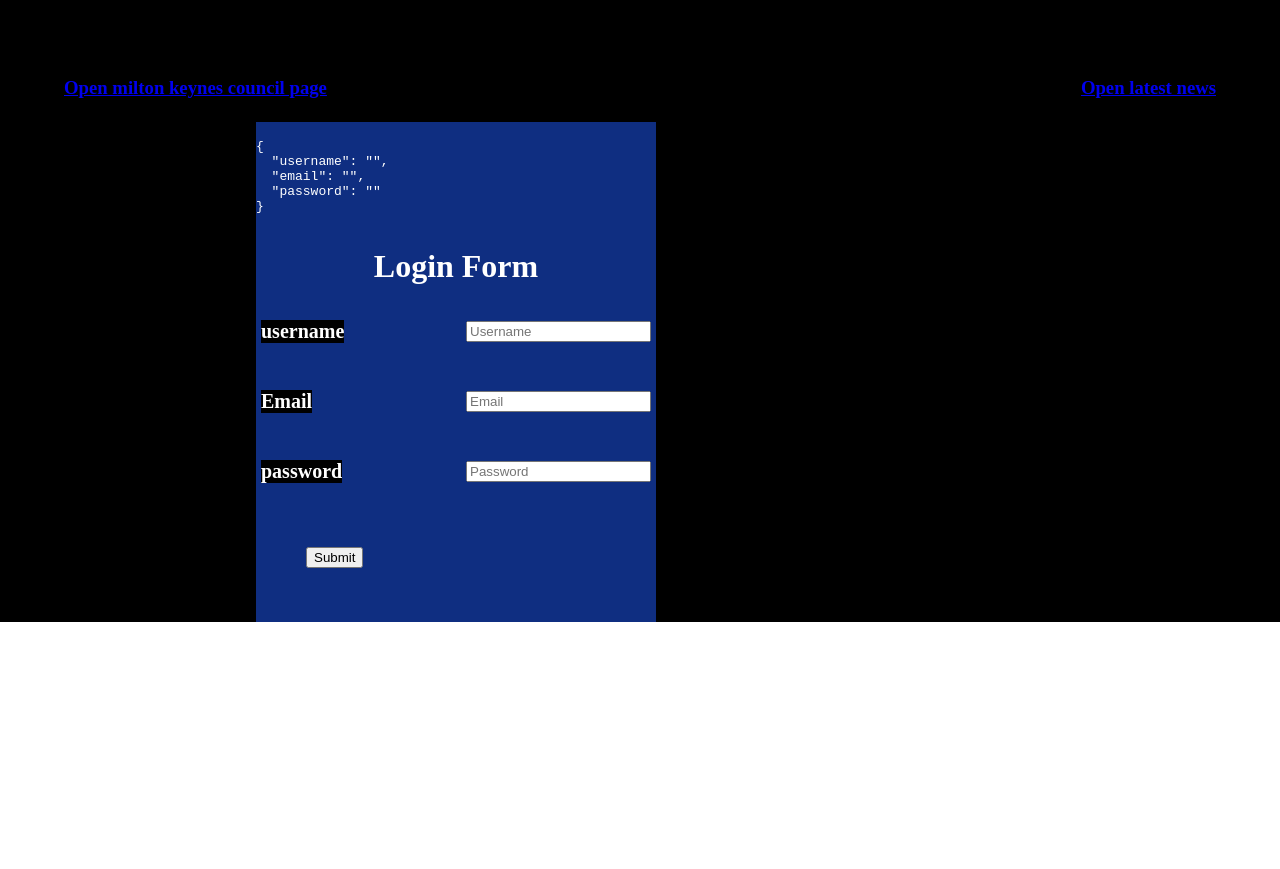
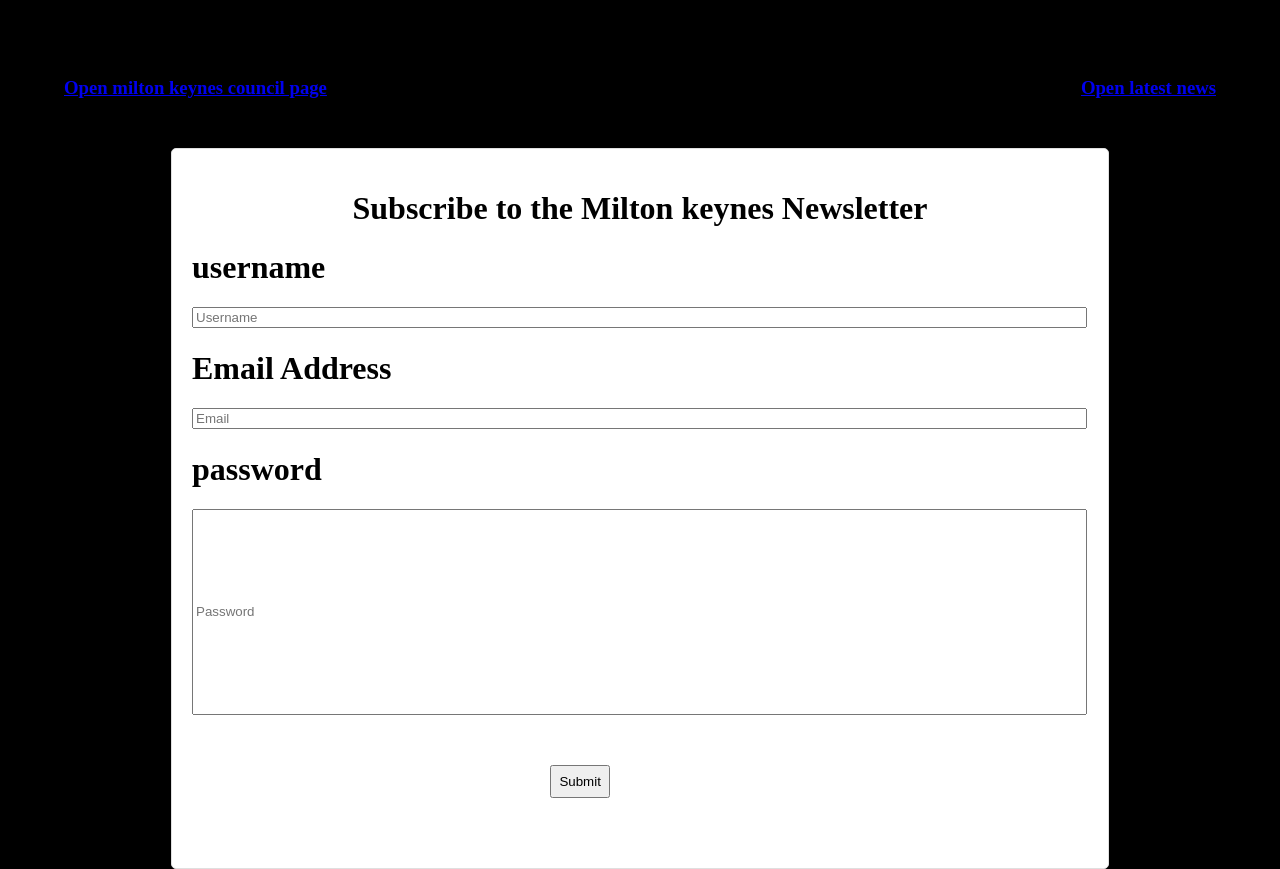
Before and after one commit to Folake54/webpage, a React (Create React App) app: page / in a window 1280 px wide. Shown: the part 700-1569 px from the top of the page. Before the commit the page ends 1322 px from the top, so only its background shows below. Built offline with nearby package versions, Linux system fonts and the light colour scheme.

Commit message:
remove visisblie form input and restyled form

```diff
--- a/src/pages/firstPage/Form.js
+++ b/src/pages/firstPage/Form.js
@@ -5,7 +5,7 @@
 
 function Form() {
   const navigate = useNavigate();
-  const initialValues = { username: "", email: "", password: "" };
+  const initialValues = {};
   const [formValues, setFormValues] = useState(initialValues);
   const [formErrors, setFormErrors] = useState({});
   const [isSubmit, setIsSubmit] = useState(false);
@@ -19,7 +19,7 @@
     e.preventDefault();
     setFormErrors(validate(formValues));
     setIsSubmit(true);
-    navigate("/form-message", formValues);
+    navigate("/form-message", formValues, { state: { Form } });
   };
 
   const validate = (values) => {
@@ -48,17 +48,18 @@
       {Object.keys(formErrors).length === 0 && isSubmit ? (
         <div className="ui message success">Signed in successfully</div>
       ) : (
-        <pre>{JSON.stringify(formValues, undefined, 2)}</pre>
+        <pre></pre>
       )}
 
       <form onSubmit={handleSubmit}>
-        <h1 className="login">Login Form</h1>
+        <h1 className="login">Subscribe to the Milton keynes Newsletter</h1>
         <div className="ui divider"></div>
         <div className="ui form">
           <div className="formInputs">
             <h1 className="field">username</h1>
             <input
               type="text"
+              className="input-style"
               name="username"
               placeholder="Username"
               value={formValues.username}
@@ -67,10 +68,11 @@
           </div>
           <p>{formErrors.username}</p>
           <div className="formInputs">
-            <h1 className="field">Email</h1>
+            <h1 className="field">Email Address</h1>
             <input
               type="text"
               name="email"
+              className="input-style"
               placeholder="Email"
               value={formValues.email}
               onChange={handleChange}
@@ -82,6 +84,7 @@
             <h1 className="field">password</h1>
             <input
               type="password"
+              className="lastInput"
               name="password"
               placeholder="Password"
               value={formValues.password}
--- a/src/pages/secondPage/FormMessage.js
+++ b/src/pages/secondPage/FormMessage.js
@@ -4,7 +4,10 @@
 const FormMessage = () => {
   return (
     <div>
-      <div className="pageTwo">lorem lorem</div>
+      <div className="pageTwo">
+        <h1>Welcome to milton keynes</h1>
+      </div>
+      <div> </div>
     </div>
   );
 };
--- a/src/styles/Form.css
+++ b/src/styles/Form.css
@@ -1,41 +1,51 @@
 .container {
-  width: 400px;
-  height: 500px;
-  background-color: rgb(15, 46, 129);
   display: flex;
   flex-direction: column;
   justify-content: center;
-  margin-left: 20%;
-  margin-right: 20%;
+  align-items: center;
+}
+.container > form {
+  width: 70%;
+  border: 1px solid #dfdfdf;
+  padding: 20px;
+  border: 1px solid #dfdfdf;
+  padding: 20px;
+  border-radius: 5px;
+  background: #fff;
 }
 
 .formInputs {
-  display: flex;
-  flex-direction: row;
-  justify-content: space-between;
-  align-items: center;
-  padding: 5px;
-  height: 40px;
-  font-size: 10px;
-  margin-top: 20px;
+  border-width: 50px;
+}
+
+.input-style {
+  width: 99%;
 }
 
 .login {
+  color: black;
   display: flex;
   justify-content: center;
 }
 
 .buttonBlue {
   display: flex;
+  flex: 1;
+  justify-content: center;
   align-items: center;
   margin: 50px;
+  margin-left: 40%;
+  padding: 7px;
 }
 
 .formInputs .field {
-  background-color: black;
+  color: black;
 }
 .pageTwo {
-  color: black;
-  width: 100%;
-  height: 100%;
+  background-color: black;
+  color: aliceblue;
 }
+.lastInput {
+  width: 99%;
+  height: 200px;
+}
```
